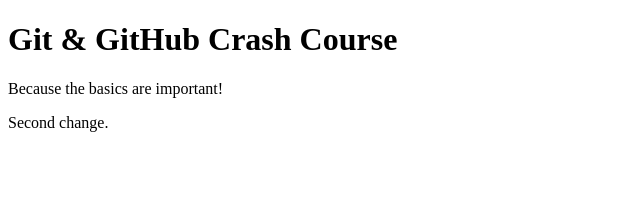
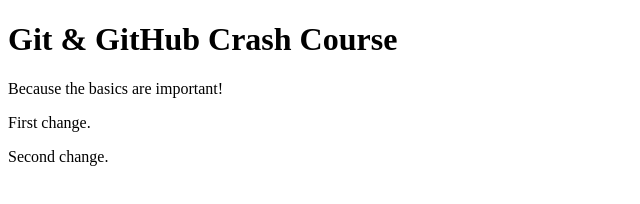
Before and after one commit to rnb-s/githubActions, a plain HTML site: page index.html in a window 1280 px wide. Shown: the whole page, without its empty margins (0-640 px from the left). Drawn offline with Linux system fonts and the light colour scheme.

Commit message:
Revert "Revert "First change.""
This reverts commit c40580abbf8fadf1aeaf79f7ab3e9cef693fa95e.

```diff
--- a/index.html
+++ b/index.html
@@ -9,6 +9,7 @@
   <body>
     <h1>Git & GitHub Crash Course</h1>
     <p>Because the basics are important!</p>
+    <p>First change.</p>
     <p>Second change.</p>
 
 
```
